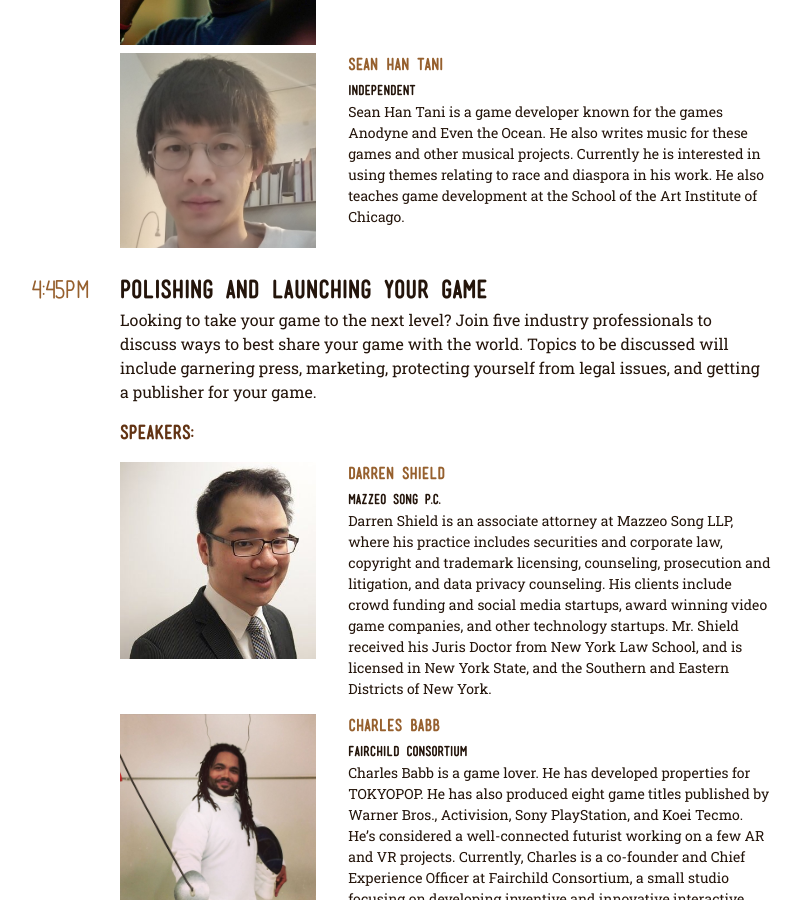
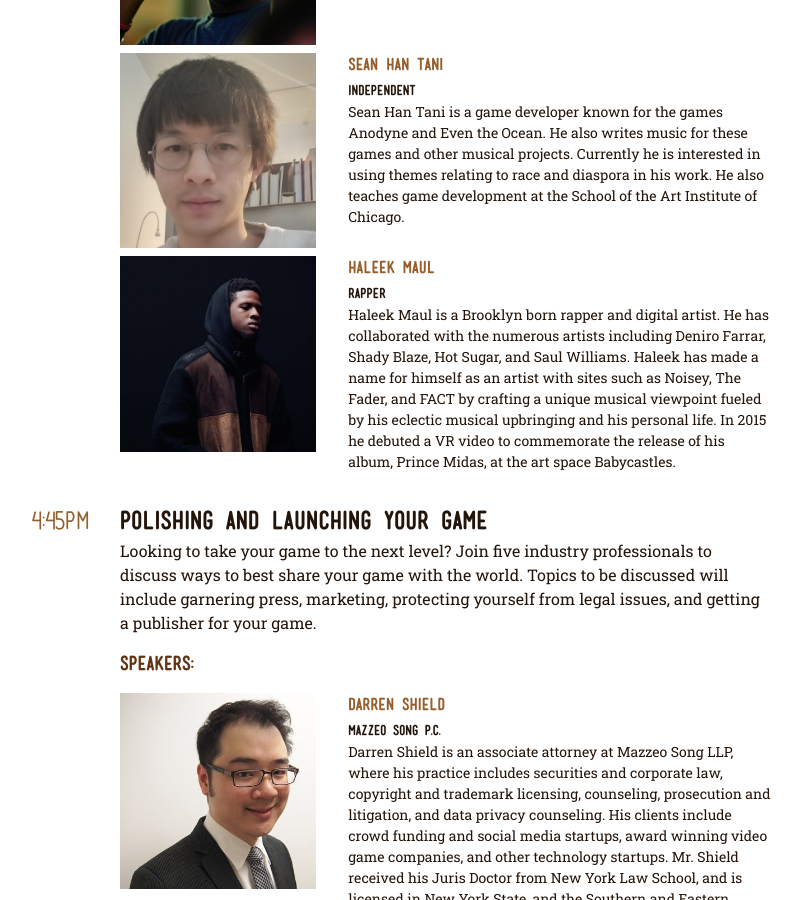
Before and after one commit to BrooklynGamery/gdocexpo, a Jekyll site: the page built from schedule/index.html, in a window 1280 px wide and 900 px high, scrolled down 6141 px. Shown: the whole window, without its empty margins (238-1040 px from the left). Built offline with Jekyll 4.4.1, drawn with Linux system fonts in a browser that asks for light colours; comment, search, counter and statistics services are not loaded.

Commit message:
haleek maul added

```diff
--- a/_data/talks.yml
+++ b/_data/talks.yml
@@ -144,6 +144,11 @@
       photo: sean-han-tani.jpg
       bio: Sean Han Tani is a game developer known for the games Anodyne and Even the Ocean. He also writes music for these games and other musical projects. Currently he is interested in using themes relating to race and diaspora in his work. He also teaches game development at the School of the Art Institute of Chicago.
       featured: true
+    - name: Haleek Maul
+      company: Rapper
+      photo: haleek-maul.jpg
+      bio: Haleek Maul is a Brooklyn born rapper and digital artist. He has collaborated with the numerous artists including Deniro Farrar, Shady Blaze, Hot Sugar, and Saul Williams. Haleek has made a name for himself as an artist with sites such as Noisey, The Fader, and FACT by crafting a unique musical viewpoint fueled by his eclectic musical upbringing and his personal life. In 2015 he debuted a VR video to commemorate the release of his album, Prince Midas, at the art space Babycastles.
+      featured: true
 - title: Polishing and launching your game
   time: 4:45PM
   description: Looking to take your game to the next level? Join five industry professionals to discuss ways to best share your game with the world. Topics to be discussed will include garnering press, marketing, protecting yourself from legal issues, and getting a publisher for your game.
```
Also changed, not shown: assets/images/speakers/2017/haleek-maul.jpg (added).
